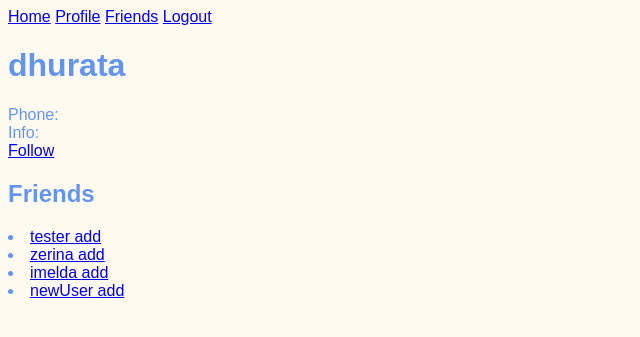
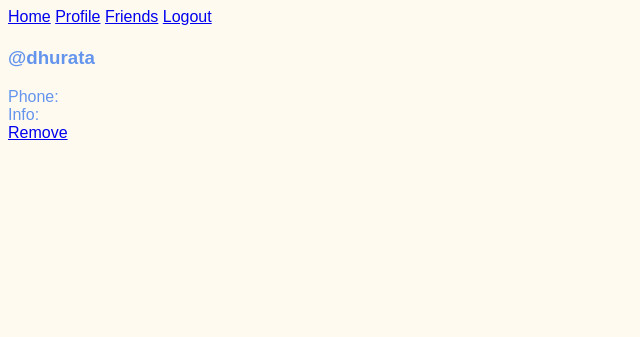
Before and after one commit to johangace/meetingPlanner, a Django app: a page that uses accounts/templates/profile.html in a window 1280 px wide. Shown: the top 337 px of the page, without its empty margins (0-640 px from the left). Run offline with Django 3.2, Linux system fonts and the light colour scheme; a user stored in the database is signed in; data comes from the database, SQL or seed files in the repository; both versions use the stored data as it was after the commit.

Commit message:
fix friends relationships

```diff
--- a/accounts/templates/profile.html
+++ b/accounts/templates/profile.html
@@ -8,8 +8,8 @@
 
 <h1>
  {{ userProfile.first_name }}
-    {{ userProfile }}
 </h1>
+<h3> @{{ userProfile }}</h3>
 
 <div>
 Phone:
@@ -21,40 +21,21 @@
 </div>
 
 
-{% if request.user.profile == userProfile.profile %}
+{% if  owner == userProfile.profile  %}
 <a href="{%url 'edituser' %}"> Edit User </a>
+{%endif%}
 
-{% elif userProfile == friend %}
+
+{% if  owner != userProfile.profile  %}
+
+{% if  isFriend  %}
 <a href="{%url 'change_friends' verb='remove'  username=userProfile.profile %}"> Remove </a>
+{%else%}
+<a href="{%url 'change_friends' verb='add'  username=userProfile.profile %}"> Follow </a>
+{%endif%}
 
 {%else%}
 
-<a href="{%url 'change_friends' verb='add'  username=userProfile.profile %}"> Follow </a>
-
 {%endif%}
 
-
-
-<h2>Friends </h2>
-
-
-{% for friend in friends %}
-    <li>
-          <a href="{%url 'profile' friend.username %}">
-
-        {{friend}}
-    </a>
-
-
-    {% if userProfile == friend %}
-     <a href="{%url 'change_friends' verb='remove'  username=friend.username %}"> Remove</a>
-
-        {% else  %}
-     <a href="{%url 'change_friends' verb='add'  username=friend.username %}"> add </a>
-{%endif%}
-    </li>
-{%endfor%}
-
-
-
 {% endblock %}
--- a/accounts/views.py
+++ b/accounts/views.py
@@ -50,10 +50,11 @@
 @login_required(login_url="/login")
 def get_user_profile(request, username):
     user = User.objects.get(username=username)
-    friend = Friend.objects.get(current_user=user)
-    friends_list = friend.user.all()
-    # is_friend = friend.user.filter(username=user).exists()
-    return render(request, 'profile.html', {"userProfile": user, "friends":  friends_list})
+    getFriendsOf = Friend.objects.get(current_user=request.user)
+    owner = request.user.profile
+    friends_list = getFriendsOf.user.all()
+    is_friend = getFriendsOf.user.filter(username=user).exists()
+    return render(request, 'profile.html', {'isFriend': is_friend, "owner": owner, "friend": getFriendsOf, "userProfile": user, "friends":  friends_list})
 
 
 # def is_friend(request, username):
```
Also changed, not shown: db.sqlite3.
